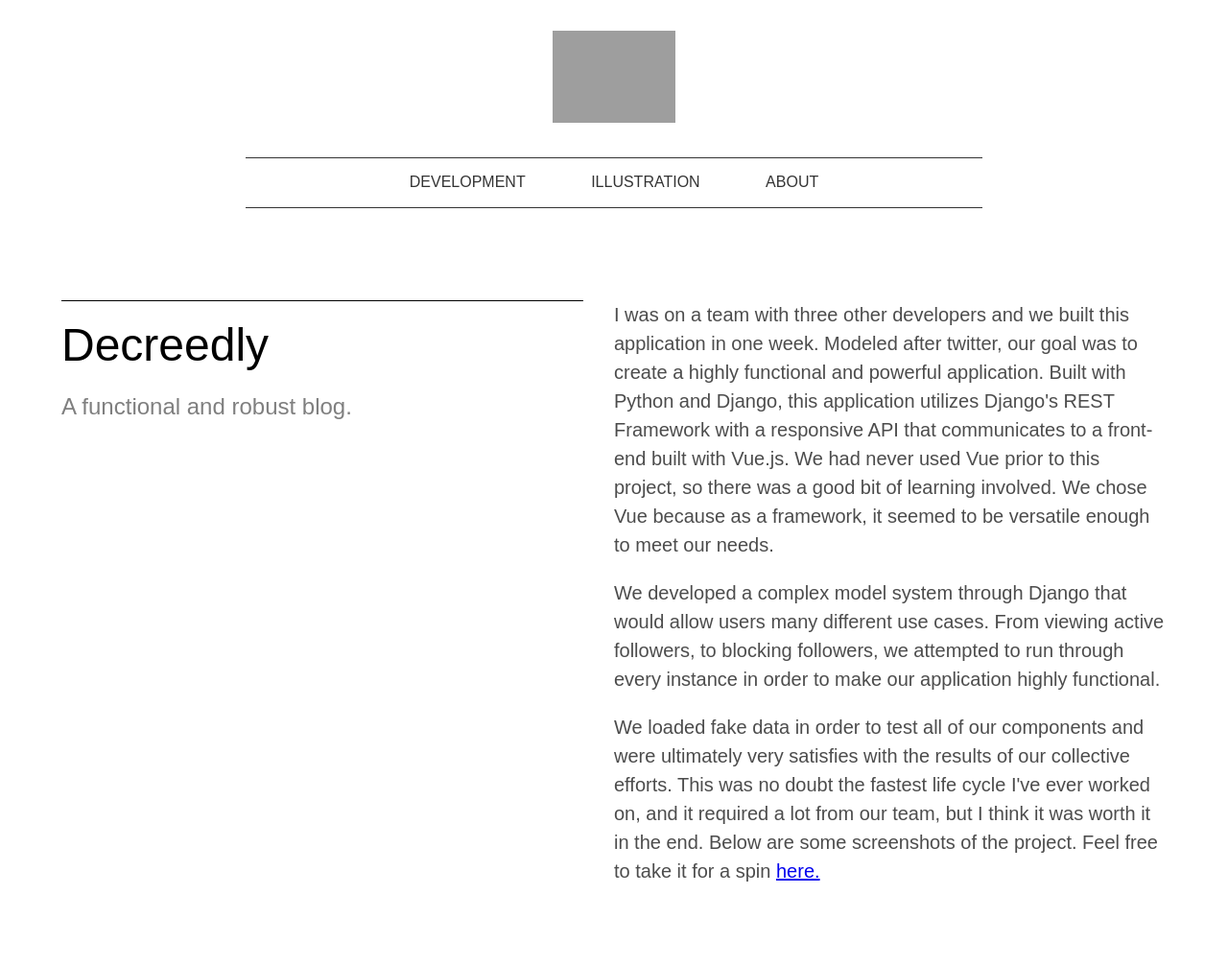
After one commit to TaylorHomes/Portfolio, a Django app: page /decreedly/ in a window 1280 px wide. The commit adds this page. Shown: the top 1006 px of the page at 96% size. Run offline with Django 3.2, Linux system fonts and the light colour scheme; some libraries are stand-ins or nearby versions; some web fonts are replaced; grey boxes are pictures that could not be loaded.

```diff
--- a/core/templates/about.html
+++ b/core/templates/about.html
@@ -6,7 +6,7 @@ About - {{ block.super }}
 
 <header class="bg-white black-80 tc pv4 avenir ttu">
     <a href="{% url 'home' %}" class="b--black dib w4 h3 br-100">
-        <img src="{% static 'signature-one.png' %}">
+        <img src="{% static 'media/signature.png' %}">
 
     </a>
     <nav class="bt bb tc mw7 center mt4">
--- /dev/null
+++ b/core/templates/decreedly.html
@@ -0,0 +1,100 @@
+{% extends 'base.html' %}
+{% load staticfiles %}
+{% block title %}
+{{ block.super }}
+{% endblock title %}
+{% block content %}
+
+<header class="bg-white black-80 tc pv4 avenir ttu">
+    <a href="{% url 'home' %}" class="b--black dib w4 h3 br-100">
+        <img src="{% static 'media/signature.png' %}">
+
+    </a>
+    <nav class="bt bb tc mw7 center mt4">
+        <a class="f6 f5-l link bg-animate black-80 hover-bg-light-blue dib pa3 ph4-l"
+            href="{% url 'development' %}">Development</a>
+        <a class="f6 f5-l link bg-animate black-80 hover-bg-light-pink dib pa3 ph4-l"
+            href="{% url 'illustration' %}">Illustration</a>
+        <a class="f6 f5-l link bg-animate black-80 hover-bg-light-yellow dib pa3 ph4-l"
+            href="{% url 'about' %}">About</a>
+    </nav>
+</header>
+
+
+<article class="cf ph3 ph5-ns pv5 avenir">
+    <header class="fn fl-ns w-50-ns pr4-ns">
+        <h1 class="f1 lh-title fw2 mb3 mt0 pt3 bt bw">
+            Decreedly
+        </h1>
+        <h2 class="f5 f4-m f3-l fw2 black-50 mt0 lh-copy">
+
+            A functional and robust blog.
+        </h2>
+
+    </header>
+    <div class="fn fl-ns w-50-ns black-70 avenir">
+        <p class="f4 lh-copy measure mt0-ns">
+            I was on a team with three other developers and we built this application in one week. Modeled after
+            twitter, our goal was to create a highly functional and powerful application. Built with Python and Django,
+            this application utilizes Django's REST Framework with a responsive API that communicates to a front-end
+            built with Vue.js. We had never used Vue prior to this project, so there was a good bit of learning
+            involved. We chose Vue because as a framework, it seemed to be versatile enough to meet our needs.
+
+
+
+        </p>
+        <p class="f4 lh-copy measure">
+            We developed a complex model system through Django that would allow users many different use cases. From
+            viewing active followers, to blocking followers, we attempted to run through every instance in order to make
+            our application highly functional.
+        </p>
+        <p class="f4 lh-copy measure">
+            We loaded fake data in order to test all of our components and were ultimately very satisfies with the
+            results of our collective efforts. This was no doubt the fastest life cycle I've ever worked on, and it
+            required a lot from our team, but I think it was worth it in the end. Below are some screenshots of the
+            project. Feel free to take it for a spin <a href="https://decreedly.herokuapp.com/"
+                target="_blank">here.</a>
+        </p>
+    </div>
+</article>
+
+
+<!-- "background:url('{% static 'media/test-dev-3.png' %}') -->
+
+<section class="cf w-100 pa2-ns">
+    <article class="fl w-100 w-50-m  w-25-ns pa2-ns">
+        <div class="aspect-ratio aspect-ratio--1x1">
+            <img style="background:url('{% static 'media/decreedly-3.png' %}');"
+                class="db bg-center cover aspect-ratio--object" />
+        </div>
+        <a href="#0" class="ph2 ph0-ns pb3 link db">
+        </a>
+    </article>
+    <article class="fl w-100 w-50-m  w-25-ns pa2-ns">
+        <div class="aspect-ratio aspect-ratio--1x1">
+            <img style="background:url('{% static 'media/decreedly-2.png' %}');"
+                class="db bg-center cover aspect-ratio--object" />
+        </div>
+        <a href="#0" class="ph2 ph0-ns pb3 link db">
+        </a>
+    </article>
+    <article class="fl w-100 w-50-m  w-25-ns pa2-ns">
+        <div class="aspect-ratio aspect-ratio--1x1">
+            <img style="background:url('{% static 'media/decreedly-1.png' %}');"
+                class="db bg-center cover aspect-ratio--object" />
+        </div>
+        <a href="#0" class="ph2 ph0-ns pb3 link db">
+        </a>
+    </article>
+    <article class="fl w-100 w-50-m  w-25-ns pa2-ns">
+        <div class="aspect-ratio aspect-ratio--1x1">
+            <img style="background:url('{% static 'media/decreedly-4.png' %}');"
+                class="db bg-center cover aspect-ratio--object" />
+        </div>
+        <a href="#0" class="ph2 ph0-ns pb3 link db">
+        </a>
+    </article>
+</section>
+
+
+{% endblock content %}
--- a/core/templates/illustration.html
+++ b/core/templates/illustration.html
@@ -6,7 +6,7 @@ Illustration - {{ block.super }}
 
 <header class="bg-white black-80 tc pv4 avenir ttu">
     <a href="{% url 'home' %}" class="b--black dib w4 h3 br-100">
-        <img src="{% static 'signature-one.png' %}">
+        <img src="{% static 'media/signature.png' %}">
 
     </a>
     <nav class="bt bb tc mw7 center mt4">
--- a/core/templates/index.html
+++ b/core/templates/index.html
@@ -7,7 +7,7 @@
 
 <header class="bg-white black-80 tc pv4 avenir ttu">
     <a href="{% url 'home' %}" class="b--black dib w4 h3 br-100">
-        <img src="{% static 'signature-one.png' %}">
+        <img src="{% static 'media/signature.png' %}">
 
     </a>
     <nav class="bt bb tc mw7 center mt4">
--- a/notebook/urls.py
+++ b/notebook/urls.py
@@ -35,4 +35,16 @@ urlpatterns = [
     path('resume/',
          TemplateView.as_view(template_name='resume.html'),
          name='resume'),
+    path('spotswood/',
+         TemplateView.as_view(template_name='spotswood.html'),
+         name='spotswood'),
+    path('kaiketsu/',
+         TemplateView.as_view(template_name='kaiketsu.html'),
+         name='kaiketsu'),
+    path('decreedly/',
+         TemplateView.as_view(template_name='decreedly.html'),
+         name='decreedly'),
+    path('react/',
+         TemplateView.as_view(template_name='react.html'),
+         name='react'),
 ]
```
Also changed, not shown: core/templates/development.html (+9 -11 lines), core/templates/kaiketsu.html (added, +23 -0 lines), core/templates/react.html (added, +22 -0 lines), core/templates/spotswood.html (added, +24 -0 lines).
